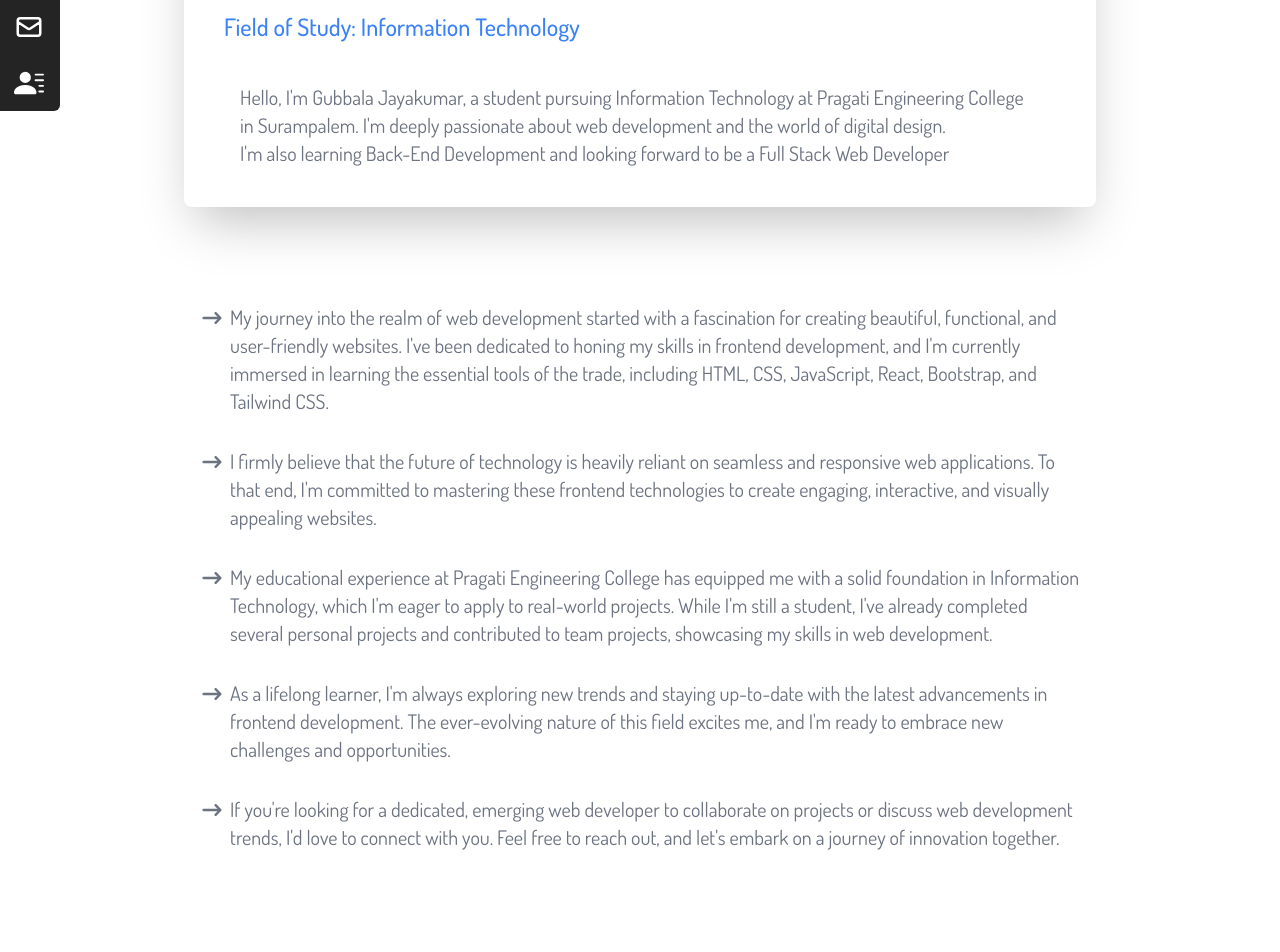
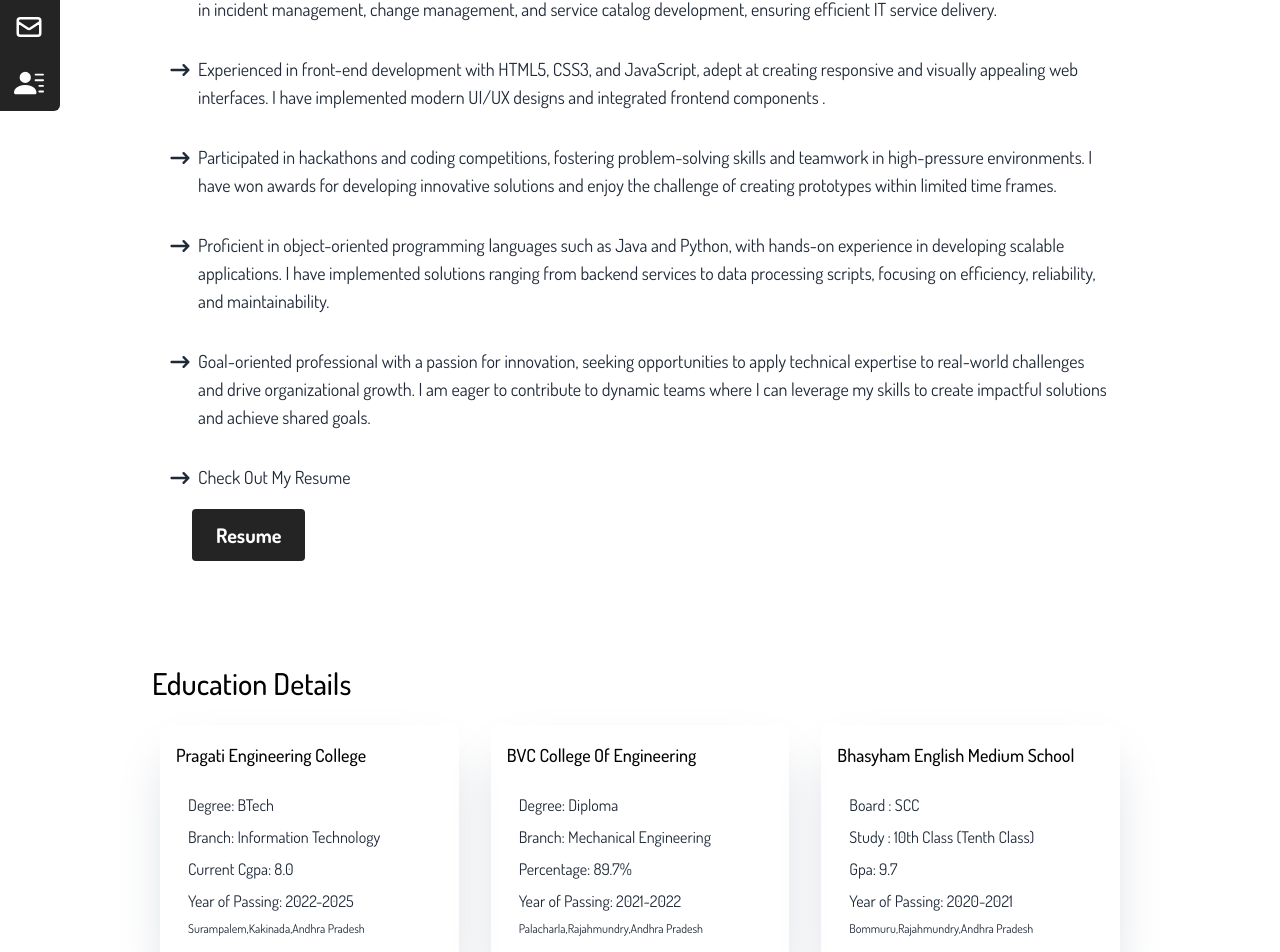
Before and after one commit to jayak0776/portfolio, a React (Create React App) app: page /About in a window 1280 px wide. Shown: the part 393-1345 px from the top of the page. Built offline with nearby package versions, Linux system fonts and the light colour scheme; a web font is replaced by a local one.

Commit message:
Update About.jsx

```diff
--- a/src/Components/About.jsx
+++ b/src/Components/About.jsx
@@ -54,154 +54,176 @@ function About() {
     >
       <div className="max-w-screen-lg mx-auto flex flex-col justify-center w-full h-full ">
         <div className="sm:flex sm:justify-center p-0 md:p-0">
-          <div className="mt-28 p-8 md:mt-52 md:p-14 ">
-            <div className="shadow-2xl dark:shadow-slate-600 rounded-lg p-3 lg:px-10 lg:py-6 mb-20">
-              <h1 className="text-orange-500 pb-6 font-medium text-2xl lg:text-3xl">
-                Name: Gubbala Jaya Kumar
-              </h1>
-              <h1 className="text-blue-500 pb-6 text-2xl lg:text-2xl font-medium ">
-                Education: Pragati Engineering College, Surampalem
-              </h1>
-              <h1 className="text-blue-500 pb-6 text-2xl lg:text-2xl font-medium">
-                Field of Study: Information Technology
-              </h1>
-              <p className="text-gray-500 p-4 text-xl font-normal ">
-                Hello, I'm Gubbala Jayakumar, a student pursuing Information
-                Technology at Pragati Engineering College in Surampalem. I'm
-                deeply passionate about web development and the world of digital
-                design.
-                <br />
-                I'm also learning Back-End Development and looking forward to be
-                a Full Stack Web Developer
-              </p>
-            </div>
-            <p className="text-gray-500 p-4 text-xl flex items-start font-normal">
+          <div className="mt-20 p-3 md:mt-30 md:p-6 ">
+            <h1 className="text-3xl">Professional Summary</h1>
+            <p className="text-gray-800 p-4 text-lg flex items-start font-normal dark:text-gray-400">
               <span>
                 <HiArrowNarrowRight
                   style={{ fontSize: "30px", paddingRight: "6px" }}
                 />
               </span>
-              My journey into the realm of web development started with a
-              fascination for creating beautiful, functional, and user-friendly
-              websites. I've been dedicated to honing my skills in frontend
-              development, and I'm currently immersed in learning the essential
-              tools of the trade, including HTML, CSS, JavaScript, React,
-              Bootstrap, and Tailwind CSS.
+              Final year student pursuing B.Tech in Information Technology at
+              Pragati Engineering College, specializing in software development
+              and cloud computing. My coursework has equipped me with a solid
+              foundation in data structures, algorithms, and software
+              engineering principles, preparing me for a career in the tech
+              industry.
             </p>
-            <p className="text-gray-500 p-4 text-xl flex items-start font-normal">
+            <p className="text-gray-800 p-4 text-lg flex items-start font-normal dark:text-gray-400">
               <span>
                 <HiArrowNarrowRight
                   style={{ fontSize: "30px", paddingRight: "6px" }}
                 />
               </span>
-              I firmly believe that the future of technology is heavily reliant
-              on seamless and responsive web applications. To that end, I'm
-              committed to mastering these frontend technologies to create
-              engaging, interactive, and visually appealing websites.
+              Certified in AWS cloud services, demonstrating expertise in cloud
+              infrastructure deployment, management, and optimization. I have
+              deployed applications using AWS EC2, S3, and RDS.
             </p>
-            <p className="text-gray-500 p-4 text-xl flex items-start font-normal">
+            <p className="text-gray-800 p-4 text-lg flex items-start font-normal dark:text-gray-400">
               <span>
                 <HiArrowNarrowRight
                   style={{ fontSize: "30px", paddingRight: "6px" }}
                 />
               </span>
-              My educational experience at Pragati Engineering College has
-              equipped me with a solid foundation in Information Technology,
-              which I'm eager to apply to real-world projects. While I'm still a
-              student, I've already completed several personal projects and
-              contributed to team projects, showcasing my skills in web
-              development.
+              ServiceNow certified, proficient in implementing IT service
+              management processes and workflows. My certification includes
+              expertise in incident management, change management, and service
+              catalog development, ensuring efficient IT service delivery.
             </p>
-            <p className="text-gray-500 p-4 text-xl flex items-start font-normal">
+            <p className="text-gray-800 p-4 text-lg flex items-start font-normal dark:text-gray-400">
               <span>
                 <HiArrowNarrowRight
                   style={{ fontSize: "30px", paddingRight: "6px" }}
                 />
               </span>
-              As a lifelong learner, I'm always exploring new trends and staying
-              up-to-date with the latest advancements in frontend development.
-              The ever-evolving nature of this field excites me, and I'm ready
-              to embrace new challenges and opportunities.
+              Experienced in front-end development with HTML5, CSS3, and
+              JavaScript, adept at creating responsive and visually appealing
+              web interfaces. I have implemented modern UI/UX designs and
+              integrated frontend components .
             </p>
-            <p className="text-gray-500 p-4 text-xl flex items-start font-normal">
+            <p className="text-gray-800 p-4 text-lg flex items-start font-normal dark:text-gray-400">
               <span>
                 <HiArrowNarrowRight
                   style={{ fontSize: "30px", paddingRight: "6px" }}
                 />
               </span>
-              If you're looking for a dedicated, emerging web developer to
-              collaborate on projects or discuss web development trends, I'd
-              love to connect with you. Feel free to reach out, and let's embark
-              on a journey of innovation together.
+              Participated in hackathons and coding competitions, fostering
+              problem-solving skills and teamwork in high-pressure environments.
+              I have won awards for developing innovative solutions and enjoy
+              the challenge of creating prototypes within limited time frames.
             </p>
+            <p className="text-gray-800 p-4 text-lg flex items-start font-normal dark:text-gray-400">
+              <span>
+                <HiArrowNarrowRight
+                  style={{ fontSize: "30px", paddingRight: "6px" }}
+                />
+              </span>
+              Proficient in object-oriented programming languages such as Java
+              and Python, with hands-on experience in developing scalable
+              applications. I have implemented solutions ranging from backend
+              services to data processing scripts, focusing on efficiency,
+              reliability, and maintainability.
+            </p>
+            <p className="text-gray-800 p-4 text-lg flex items-start font-normal dark:text-gray-400">
+              <span>
+                <HiArrowNarrowRight
+                  style={{ fontSize: "30px", paddingRight: "6px" }}
+                />
+              </span>
+              Goal-oriented professional with a passion for innovation, seeking
+              opportunities to apply technical expertise to real-world
+              challenges and drive organizational growth. I am eager to
+              contribute to dynamic teams where I can leverage my skills to
+              create impactful solutions and achieve shared goals.
+            </p>
+            <p className="text-gray-800 p-4 text-lg flex items-start font-normal dark:text-gray-400">
+              <span>
+                <HiArrowNarrowRight
+                  style={{ fontSize: "30px", paddingRight: "6px" }}
+                />
+              </span>
+              Check Out My Resume
+            </p>
+            <button className="text-xl px-6 py-3 ml-10 bg-[#242424] text-white rounded ">
+              <a
+                href="https://drive.google.com/file/d/14IOl5yo5wp5vBX8iUHq49X8Dhz0a_iBg/view?usp=drive_link"
+                target="_blank"
+              >
+                Resume
+              </a>
+            </button>
           </div>
         </div>
-        <div className=" mt-12 mb-10 p-8 md:mt-14  ">
-          <h1 className="text-orange-500 p-4 font-medium">Education</h1>
+        <div className=" mt-3 mb-0 p-4 md:mt-14  ">
+          <h1 className="black p-2 font-medium text-3xl">Education Details</h1>
           <div className="flex flex-col justify-center md:flex-row md:grid grid-cols-3">
-            <div className="p-10 md:p-4 w-full">
+            <div className="p-2 md:p-4 w-full">
               <div className="shadow-2xl shadow-gray-300 dark:shadow-slate-700 rounded-md p-8 lg:p-4">
                 <h1 className="text-lg pb-3 font-medium">
                   Pragati Engineering College
                 </h1>
                 <div className="p-3 font-normal">
-                  <h2 className="text-base text-gray-500 pb-2">
+                  <h2 className="text-base text-gray-800 pb-2 dark:text-gray-400">
                     Degree: BTech
                   </h2>
-                  <h3 className="text-base text-gray-500 pb-2">
+                  <h3 className="text-base text-gray-800 pb-2 dark:text-gray-400">
                     Branch: Information Technology
                   </h3>
-                  <h4 className="text-base text-gray-500 pb-2">
+                  <h4 className="text-base text-gray-800 pb-2 dark:text-gray-400 ">
                     Current Cgpa: 8.0
                   </h4>
-                  <h4 className="text-base text-gray-500 pb-2">
+                  <h4 className="text-base text-gray-800 pb-2 dark:text-gray-400">
                     Year of Passing: 2022-2025
                   </h4>
-                  <h5 className="text-base md:text-xs text-gray-500 pb-2">
+                  <h5 className="text-base md:text-xs text-gray-800 pb-2 dark:text-gray-400">
                     Surampalem,Kakinada,Andhra Pradesh
                   </h5>
                 </div>
               </div>
             </div>
-            <div className="p-10 md:p-4 w-full">
+            <div className="p-2 md:p-4 w-full">
               <div className="shadow-2xl shadow-gray-300 dark:shadow-slate-700 rounded-md p-8 lg:p-4">
                 <h1 className="text-lg pb-3 font-medium">
                   BVC College Of Engineering
                 </h1>
                 <div className="p-3 font-normal">
-                  <h2 className="text-base text-gray-500 pb-2">
+                  <h2 className="text-base text-gray-800 pb-2 dark:text-gray-400">
                     Degree: Diploma
                   </h2>
-                  <h3 className="text-base text-gray-500 pb-2">
+                  <h3 className="text-base text-gray-800 pb-2 dark:text-gray-400">
                     Branch: Mechanical Engineering
                   </h3>
-                  <h4 className="text-base text-gray-500 pb-2">
+                  <h4 className="text-base text-gray-800 pb-2 dark:text-gray-400">
                     Percentage: 89.7%
                   </h4>
-                  <h4 className="text-base text-gray-500 pb-2">
+                  <h4 className="text-base text-gray-800 pb-2 dark:text-gray-400">
                     Year of Passing: 2021-2022
                   </h4>
-                  <h5 className="text-base md:text-xs text-gray-500 pb-2">
+                  <h5 className="text-base md:text-xs text-gray-800 pb-2 dark:text-gray-400">
                     Palacharla,Rajahmundry,Andhra Pradesh
                   </h5>
                 </div>
               </div>
             </div>
-            <div className="p-10 md:p-4 w-full">
+            <div className="p-2 md:p-4 w-full">
               <div className="shadow-2xl shadow-gray-300 dark:shadow-slate-700 rounded-md p-8 lg:p-4">
                 <h1 className="text-lg pb-3 font-medium">
                   Bhasyham English Medium School
                 </h1>
                 <div className="p-3 font-normal">
-                  <h2 className="text-base text-gray-500 pb-2">Board : SCC</h2>
-                  <h3 className="text-base text-gray-500 pb-2">
+                  <h2 className="text-base text-gray-800 pb-2 dark:text-gray-400">
+                    Board : SCC
+                  </h2>
+                  <h3 className="text-base text-gray-800 pb-2 dark:text-gray-400">
                     Study : 10th Class (Tenth Class)
                   </h3>
-                  <h4 className="text-base text-gray-500 pb-2">Gpa: 9.7</h4>
-                  <h4 className="text-base text-gray-500 pb-2">
+                  <h4 className="text-base text-gray-800 pb-2 dark:text-gray-400">
+                    Gpa: 9.7
+                  </h4>
+                  <h4 className="text-base text-gray-800 pb-2 dark:text-gray-400">
                     Year of Passing: 2020-2021
                   </h4>
-                  <h5 className="text-base md:text-xs text-gray-500 pb-2">
+                  <h5 className="text-base md:text-xs text-gray-800 pb-2 dark:text-gray-400">
                     Bommuru,Rajahmundry,Andhra Pradesh
                   </h5>
                 </div>
@@ -214,7 +236,7 @@ function About() {
           name="About"
         >
           <div className="max-w-screen-lg mx-auto flex flex-col justify-center w-full h-full ">
-            <div className="pb-0 mt-28 sm:mt-28 sm:p-0 ">
+            <div className="pb-0 mt-0 sm:mt-28 sm:p-0 ">
               <p className="text-center underline font-medium">Contact Me</p>
               <div className="lg:flex lg:justify-between lg:p-20 p-10 md:flex md:justify-between md:p-14">
                 <div className=" lg:flex-col lg:w-96 md:w-72 w-full ">
```
